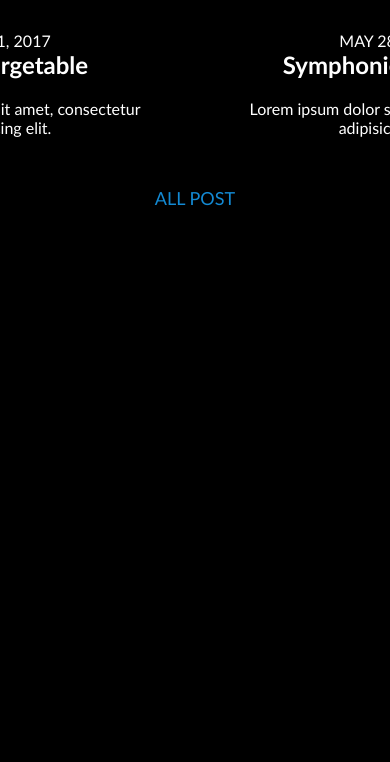
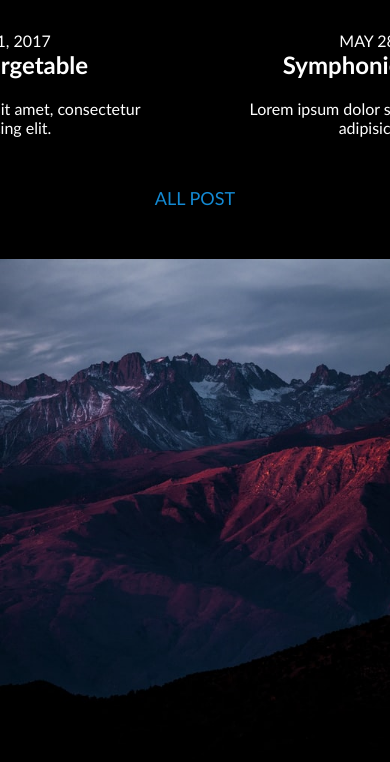
Before and after one commit to Techguy04/nature-website, a plain HTML site: page index.html in a window 390 px wide. Shown: the part 1841-2603 px from the top of the page. Before the commit the page ends 2100 px from the top, so only its background shows below. Drawn offline with nearby package versions, Linux system fonts and the light colour scheme; a web font is replaced by a local one.

Commit message:
still working on media query

```diff
--- a/index.html
+++ b/index.html
@@ -157,7 +157,7 @@
 				</div>
 			</div>
 			<div class="image">
-
+				<img src="/images/dark.jpg" alt="">
 			</div>
 		</section>
 	</body>
--- a/stylesheets/style.css
+++ b/stylesheets/style.css
@@ -212,10 +212,13 @@ body {
 .image img {
 	width: 100%;
 	height: 500px;
-	background-image: linear-gradient(
-			60deg,
-			rgba(19, 19, 19, 0.642),
-			rgba(10, 10, 10, 0.755)
-		),
-		url(.https://wallpaperaccess.com/full/3123045.jpg);
+	object-fit: cover;
+	margin-bottom: 50px;
+	background-repeat: no-repeat;
 }
+
+@media screen and (width: 325px) {
+	.header-cards {
+		flex-wrap: wrap;
+	}
+}
```
Also changed, not shown: 1 other file.
